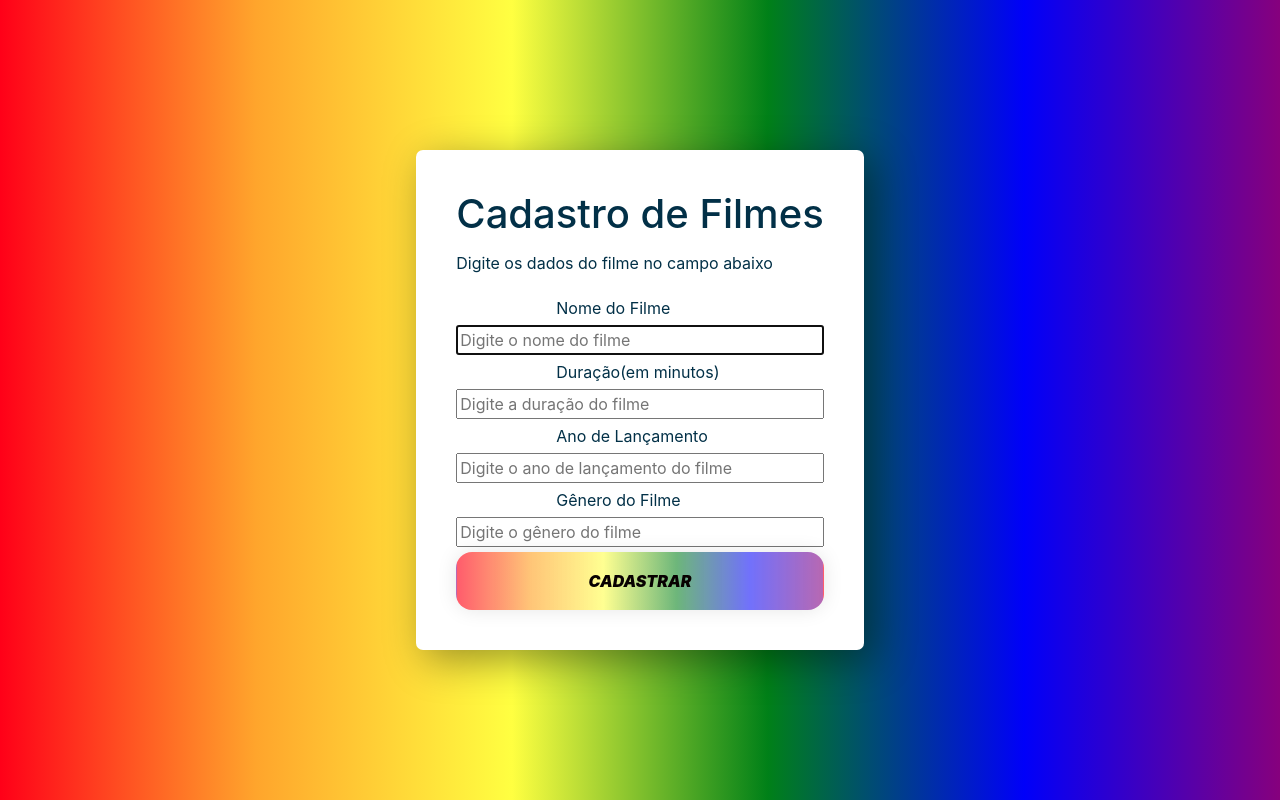
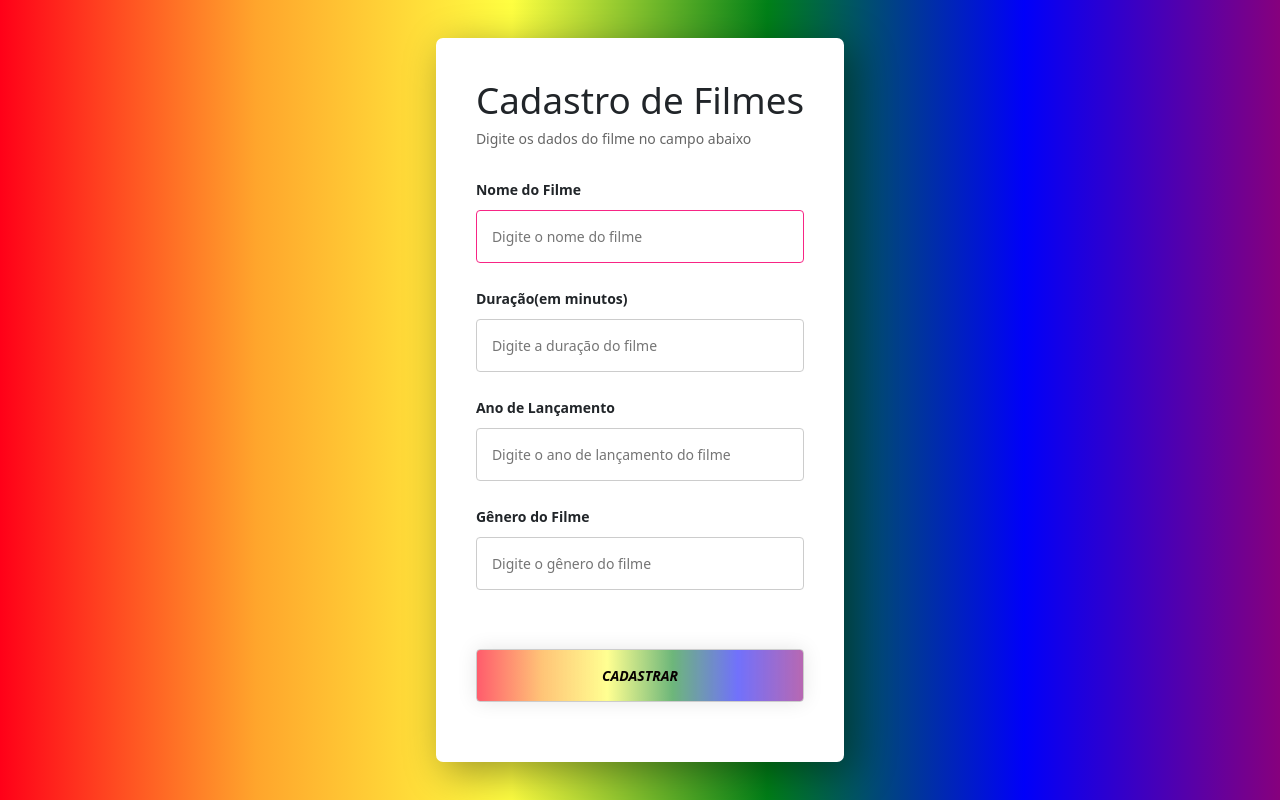
Before and after one commit to nathalia-santos/projetoimpactafront, a website: page src/template/cadastrar.html in a window 1280 px wide. Drawn offline with nearby package versions, Linux system fonts and the light colour scheme.

Commit message:
feat: adjust details page cadastrar

```diff
--- /dev/null
+++ b/src/assets/cadastrar.css
@@ -0,0 +1,86 @@
+.page {
+    display: flex;
+    flex-direction: column;
+    align-items: center;
+    align-content: center;
+    justify-content: center;
+    width: 100%;
+    height: 100vh;
+    background: linear-gradient(90deg, #FF0018, #FFA52C, #FFFF41, #008018, #0000F9, #86007D);
+  }
+
+  .formCadastro {
+    display: flex;
+    flex-direction: column;
+    background-color: #fff;
+    border-radius: 7px;
+    padding: 40px;
+    box-shadow: 10px 10px 40px rgba(0, 0, 0, 0.4);
+    gap: 5px
+  }
+
+
+  .formCadastro h1 {
+    padding: 0;
+    margin: 0;
+    font-weight: 500;
+    font-size: 2.3em;
+  }
+
+  .formCadastro p {
+    display: inline-block;
+    font-size: 14px;
+    color: #666;
+    margin-bottom: 25px;
+  }
+
+  .formCadastro input {
+    padding: 15px;
+    font-size: 14px;
+    border: 1px solid #ccc;
+    margin-bottom: 20px;
+    margin-top: 5px;
+    border-radius: 4px;
+    transition: all linear 160ms;
+    outline: none;
+  }
+
+
+  .formCadastro input:focus {
+    border: 1px solid #f72585;
+  }
+
+  .formCadastro label {
+    font-size: 14px;
+    font-weight: 600;
+  }
+
+  .formCadastro a {
+    display: inline-block;
+    margin-bottom: 20px;
+    font-size: 13px;
+    color: #555;
+    transition: all linear 160ms;
+  }
+
+  .formCadastro a:hover {
+    color: #f72585;
+  }
+
+  .btn {
+    background: linear-gradient(90deg, #ff0019a3, #ffa42ca4, #ffff4193, #00801792, #0000f98e, #86007d97);
+    padding: 1rem;
+    border-radius: 1rem;
+    box-shadow: 0px 0px 20px rgba(0, 0, 0, 0.1);
+    color: #080101;
+    text-transform: uppercase;
+    font-style: oblique;
+    font-weight: 900;
+
+  }
+
+  .btn:hover {
+    transform: scale(1.05);
+    background-color: #ff0676;
+
+  }
--- a/src/assets/style.css
+++ b/src/assets/style.css
@@ -1,9 +1,3 @@
-
-.carousel-item img {
-
-  width: 200px;
-  height: 400px;
-}
 
 body {
   font-family: 'Inter', sans-serif;
--- a/src/template/cadastrar.html
+++ b/src/template/cadastrar.html
@@ -6,7 +6,7 @@
     <meta name="viewport" content="width=device-width, initial-scale=1.0">
     <link href="https://cdn.jsdelivr.net/npm/bootstrap@5.0.2/dist/css/bootstrap.min.css" rel="stylesheet" integrity="sha384-EVSTQN3/azprG1Anm3QDgpJLIm9Nao0Yz1ztcQTwFspd3yD65VohhpuuCOmLASjC" crossorigin="anonymous">
     <script src="https://cdn.jsdelivr.net/npm/bootstrap@5.0.2/dist/js/bootstrap.bundle.min.js" integrity="sha384-MrcW6ZMFYlzcLA8Nl+NtUVF0sA7MsXsP1UyJoMp4YLEuNSfAP+JcXn/tWtIaxVXM" crossorigin="anonymous"></script>
-    <link rel="stylesheet" href="../assets/style.css">
+    <link rel="stylesheet" href="../assets/cadastrar.css">
     <title>Cadastrar2</title>
 </head>
 <body>
@@ -22,7 +22,7 @@
             <input type="number" id="ano" placeholder="Digite o ano de lançamento do filme" /> <!-- Corrigindo o tipo para "number" -->
             <label for="genero">Gênero do Filme</label>
             <input type="text" id="genero" placeholder="Digite o gênero do filme" /> <!-- Corrigindo o tipo para "text" -->
-
+            <br>
             <input type="submit" value="Cadastrar" class="btn" />
         </form>
     </div>
```
Also changed, not shown: src/template/login.html (+1 -1 lines), 1 other file.
